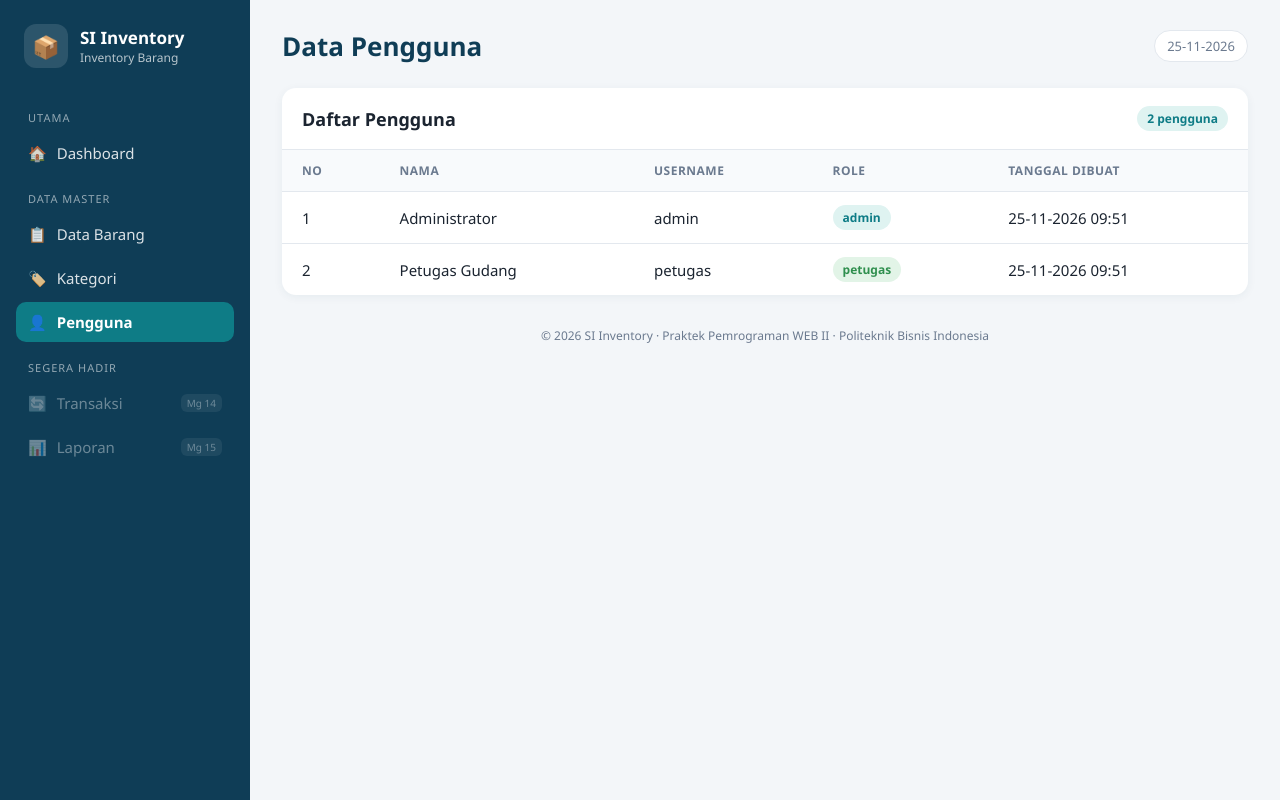
After one commit to rafaeldamanik/si-inventory, a PHP site: page /inventory/users/index.php in a window 1280 px wide. The commit adds this page. Run offline with PHP 8.4, Linux system fonts and the light colour scheme; data comes from the database, SQL or seed files in the repository.

Commit message:
Tugas 10: Halaman Data Pengguna & Bukti Screenshot

```diff
--- a/includes/header.php
+++ b/includes/header.php
@@ -39,6 +39,9 @@
             <a href="<?= BASE_URL ?>/kategori/index.php" class="<?= menuAktif('kategori', $activeMenu) ?>">
                 <span>🏷️</span> Kategori
             </a>
+            <a href="<?= BASE_URL ?>/users/index.php" class="<?= menuAktif('users', $activeMenu) ?>">
+                <span>👤</span> Pengguna
+            </a>
 
             <div class="menu-label">Segera Hadir</div>
             <a class="disabled"><span>🔄</span> Transaksi <small>Mg 14</small></a>
--- /dev/null
+++ b/users/index.php
@@ -0,0 +1,72 @@
+
+<?php
+// =====================================================
+// users/index.php — menampilkan seluruh data pengguna
+// =====================================================
+require __DIR__ . '/../config/app.php';
+require __DIR__ . '/../config/database.php';
+require __DIR__ . '/../includes/functions.php';
+
+$pageTitle  = 'Data Pengguna';
+$activeMenu = 'users';
+
+// Mengambil seluruh data pengguna
+$sql = "SELECT nama, username, role, created_at
+        FROM users
+        ORDER BY nama ASC";
+
+$daftarPengguna = $pdo->query($sql)->fetchAll();
+
+require __DIR__ . '/../includes/header.php';
+?>
+
+<section class="card">
+    <div class="card-header">
+        <h2>Daftar Pengguna</h2>
+        <span class="badge badge-info">
+            <?= count($daftarPengguna) ?> pengguna
+        </span>
+    </div>
+
+    <div class="table-wrap">
+        <table class="table">
+            <thead>
+                <tr>
+                    <th>No</th>
+                    <th>Nama</th>
+                    <th>Username</th>
+                    <th>Role</th>
+                    <th>Tanggal Dibuat</th>
+                </tr>
+            </thead>
+
+            <tbody>
+                <?php if (count($daftarPengguna) === 0): ?>
+                    <tr>
+                        <td colspan="5" class="empty">
+                            Belum ada data pengguna.
+                        </td>
+                    </tr>
+                <?php endif; ?>
+
+                <?php foreach ($daftarPengguna as $i => $u): ?>
+                    <tr>
+                        <td><?= $i + 1 ?></td>
+                        <td><?= e($u['nama']) ?></td>
+                        <td><?= e($u['username']) ?></td>
+                        <td>
+                            <span class="badge <?= $u['role'] === 'admin' ? 'badge-info' : 'badge-success' ?>">
+                                <?= e($u['role']) ?>
+                            </span>
+                        </td>
+                        <td>
+                            <?= date('d-m-Y H:i', strtotime($u['created_at'])) ?>
+                        </td>
+                    </tr>
+                <?php endforeach; ?>
+            </tbody>
+        </table>
+    </div>
+</section>
+
+<?php require __DIR__ . '/../includes/footer.php'; ?>
```
Also changed, not shown: tugas-terstruktur/#TUGAS - Halaman Pengguna.png (added), tugas-terstruktur/Halaman Dashboard.png (added), tugas-terstruktur/Halaman Data Barang.png (added), tugas-terstruktur/Halaman Kategori.png (added), tugas-terstruktur/Hasil Uji 4 (XSS).png (added).
